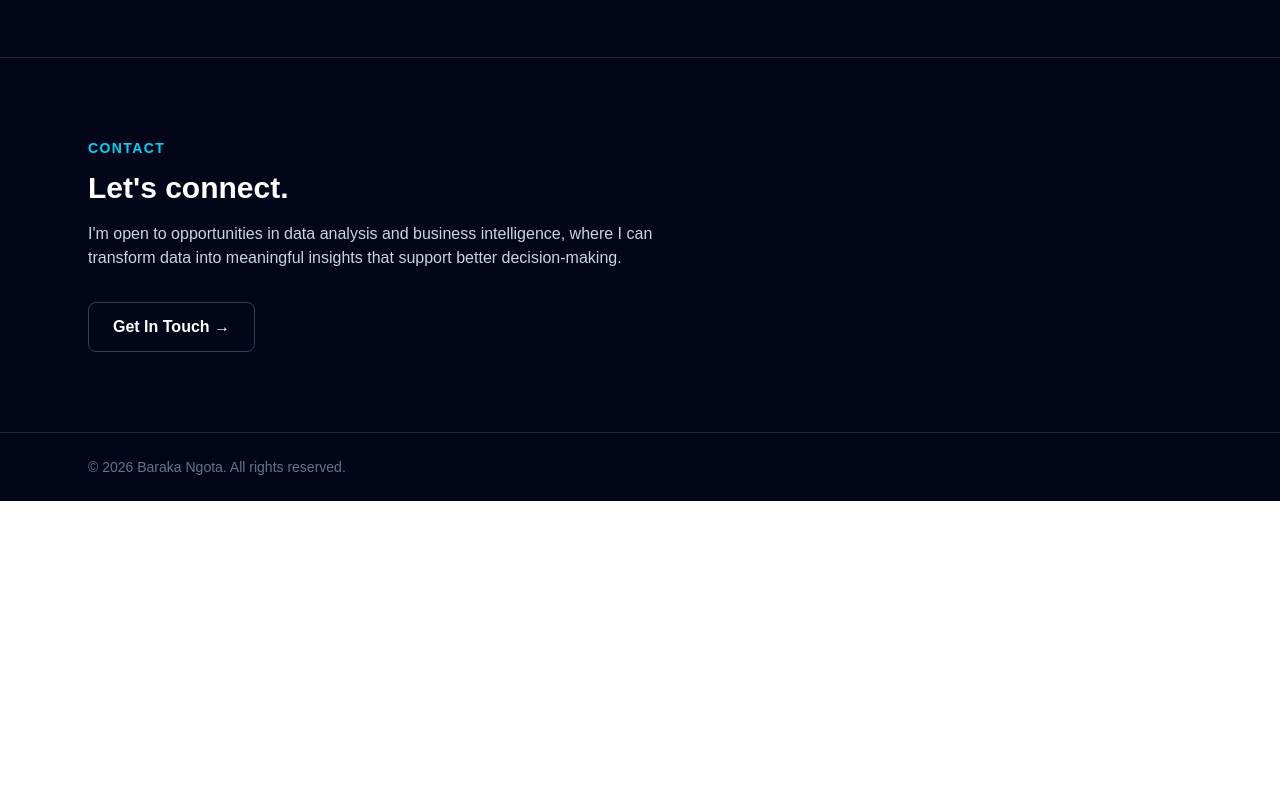
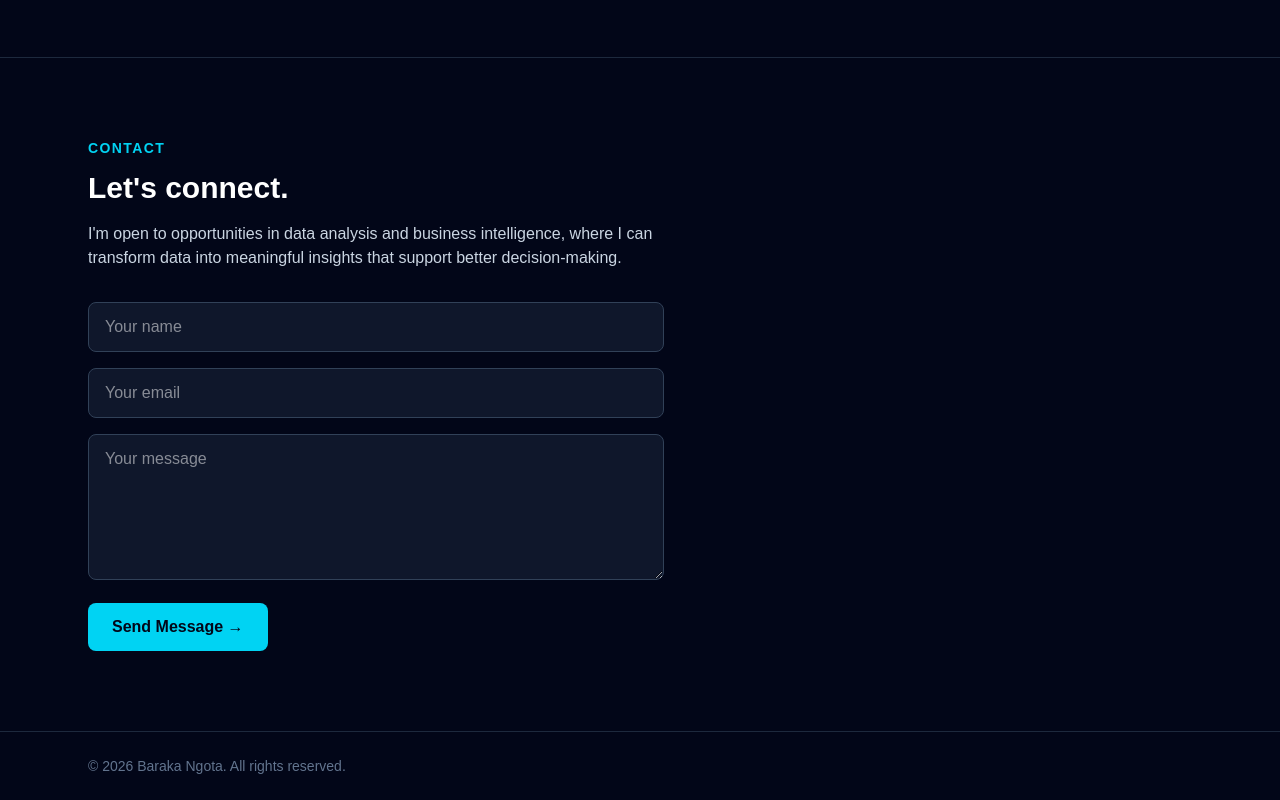
Before and after one commit to barakasimon374-pn/baraka-portfolio, a Next.js app: page / in a window 1280 px wide. Shown: the part 4248-5048 px from the top of the page. Before the commit the page ends 4749 px from the top, so only its background shows below. Built offline with nearby package versions, Linux system fonts and the light colour scheme.

Commit message:
Update portfolio contact form

```diff
--- a/app/page.tsx
+++ b/app/page.tsx
@@ -1,3 +1,6 @@
+"use client";
+import { useState } from "react";
+import { useForm } from "@formspree/react";
 const projects = [
   {
     title: "Accounts Receivable & Collections",
@@ -8,7 +11,11 @@ const projects = [
 ];
 
 export default function Home() {
-  return (
+const [state, handleSubmit] = useForm("xyeyglbo");
+const [name, setName] = useState("");
+const [email, setEmail] = useState("");
+const [message, setMessage] = useState("");
+return (
    <main className="min-h-screen scroll-smooth bg-slate-950 text-white">
       {/* Navigation */}
       <nav className="sticky top-0 z-50 border-b border-slate-800 bg-slate-950/90 backdrop-blur">
@@ -369,10 +376,9 @@ export default function Home() {
           Data Analysis
         </h3>
         <p className="mt-2 text-sm leading-6 text-slate-400">
-          <p className="mt-2 text-sm leading-6 text-slate-400">
-  Analyzing data to uncover patterns, trends, and actionable insights that support informed business decisions.
+  Analyzing data to uncover patterns, trends, and actionable insights that
+  support informed business decisions.
 </p>
-        </p>
       </div>
     </div>
   </div>
@@ -393,16 +399,53 @@ export default function Home() {
       I'm open to opportunities in data analysis and business intelligence, where I can transform data into meaningful insights that support better decision-making.
     </p>
 
-    <div className="mt-8">
-     <a
-  href="https://mail.google.com/mail/?view=cm&fs=1&to=simongota3@gmail.com"
-  target="_blank"
-  rel="noopener noreferrer"
-  className="inline-block rounded-lg border border-slate-700 px-6 py-3 font-semibold text-white"
->
-  Get In Touch →
-</a>
-    </div>
+   <form onSubmit={handleSubmit} className="mt-8 max-w-xl space-y-4">
+  <input
+    type="text"
+    name="name"
+    placeholder="Your name"
+    value={name}
+    onChange={(e) => setName(e.target.value)}
+    required
+    className="w-full rounded-lg border border-slate-700 bg-slate-900 px-4 py-3 text-white"
+  />
+
+  <input
+    type="email"
+    name="email"
+    placeholder="Your email"
+    value={email}
+    onChange={(e) => setEmail(e.target.value)}
+    required
+    className="w-full rounded-lg border border-slate-700 bg-slate-900 px-4 py-3 text-white"
+  />
+
+  <textarea
+    name="message"
+    placeholder="Your message"
+    rows={5}
+    value={message}
+    onChange={(e) => setMessage(e.target.value)}
+    required
+    className="w-full rounded-lg border border-slate-700 bg-slate-900 px-4 py-3 text-white"
+  />
+
+  {state.succeeded && (
+    <p className="text-green-400">Message sent successfully!</p>
+  )}
+
+  {state.errors && (
+    <p className="text-red-400">Something went wrong. Please try again.</p>
+  )}
+
+  <button
+    type="submit"
+    disabled={state.submitting}
+    className="rounded-lg bg-cyan-400 px-6 py-3 font-semibold text-slate-950 disabled:opacity-50"
+  >
+    {state.submitting ? "Sending..." : "Send Message →"}
+  </button>
+</form>
   </div>
 </section>
 
--- a/package.json
+++ b/package.json
@@ -9,6 +9,7 @@
     "lint": "eslint"
   },
   "dependencies": {
+    "@formspree/react": "^3.0.0",
     "next": "16.3.2",
     "react": "19.2.8",
     "react-dom": "19.2.8"
```
Also changed, not shown: 1 other file (tests, documents, lock files or other folders).
